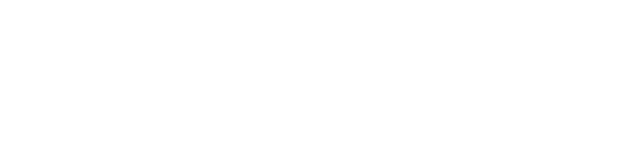
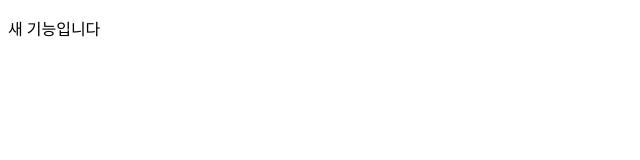
Before and after one commit to yerinra/GitInitTest, a plain HTML site: page index.html in a window 1280 px wide. Shown: the whole page, without its empty margins (0-640 px from the left). Drawn offline with Linux system fonts and the light colour scheme.

Commit message:
새 기능 추가

```diff
--- a/index.html
+++ b/index.html
@@ -7,6 +7,6 @@
   <title>메인은 그대로 진행</title>
 </head>
 <body>
-
+  <p>새 기능입니다</p>
 </body>
 </html>
```
